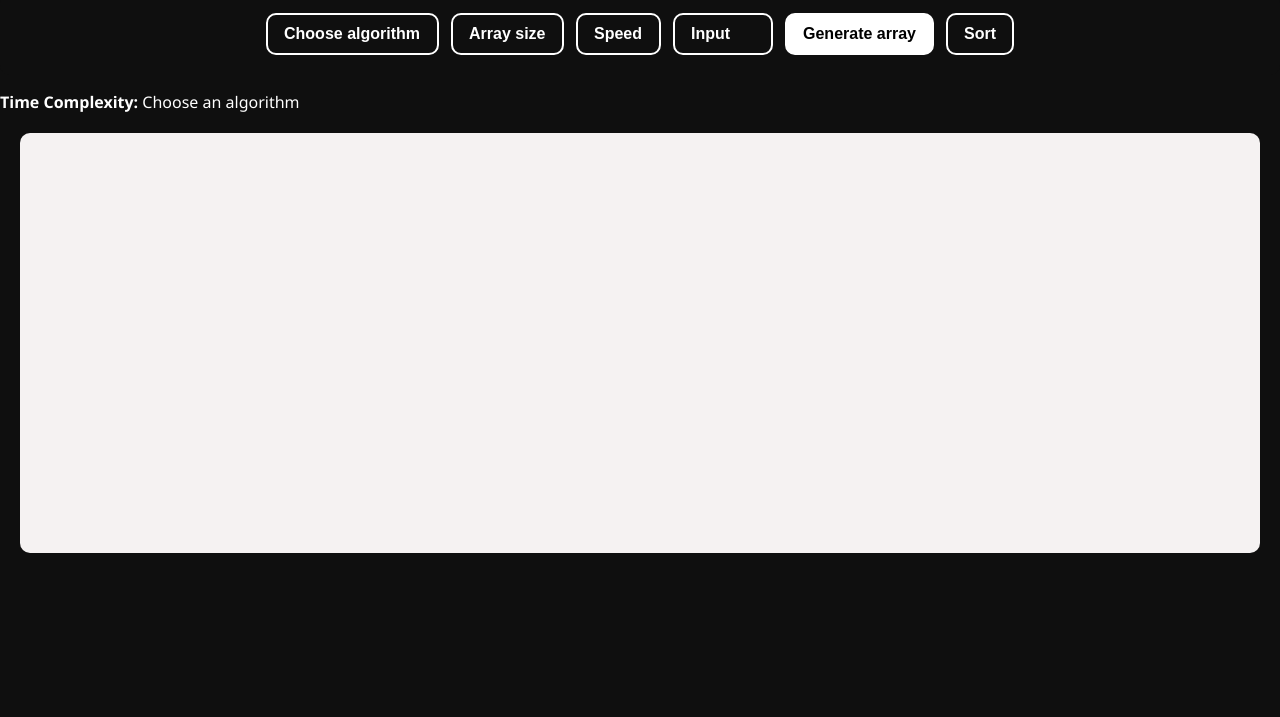
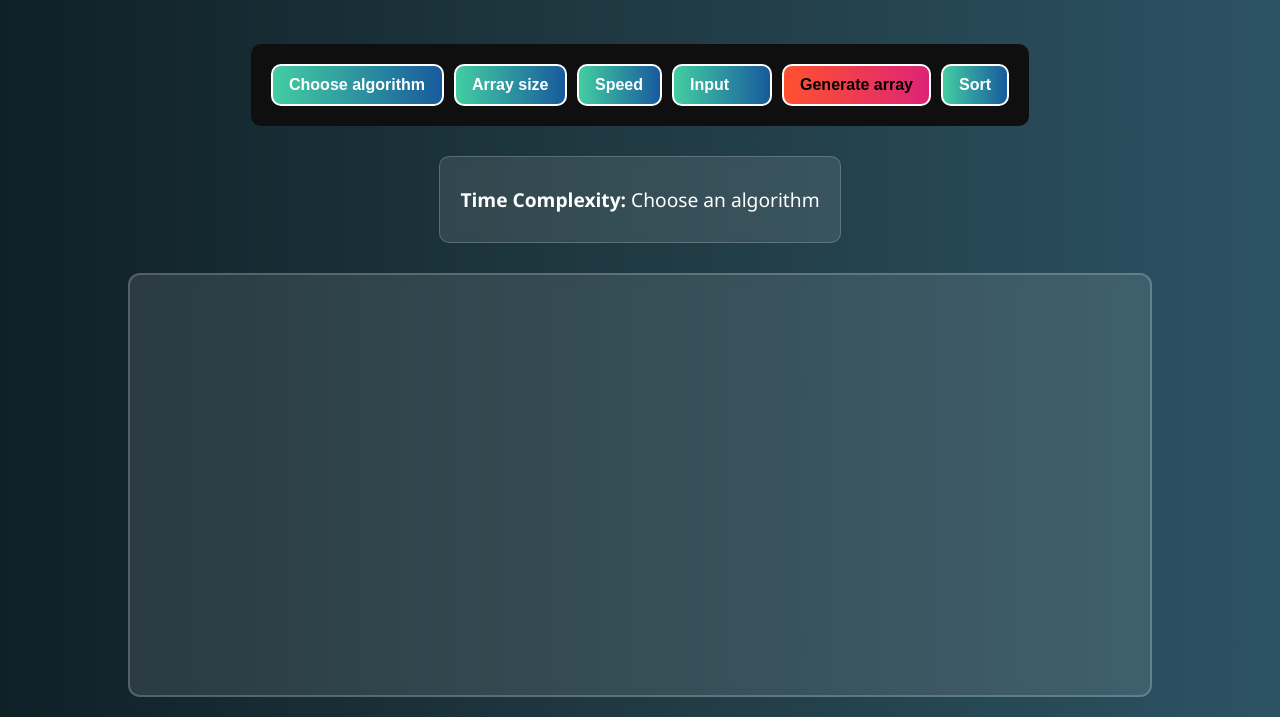
Before and after one commit to yasshh18/Sorting-visualizer, a plain HTML site: page index.html in a window 1280 px wide. Shown: the part 118-835 px from the top of the page. Before the commit the page ends 800 px from the top, so only its background shows below. Drawn offline with Linux system fonts and the light colour scheme.

Commit message:
index.html

```diff
--- a/index.html
+++ b/index.html
@@ -5,6 +5,104 @@
   <meta name="viewport" content="width=device-width, initial-scale=1.0" />
   <title>Sorting Visualizer</title>
   <link rel="stylesheet" href="style.css" />
+  <style>
+     body {
+      margin: 0;
+      font-family: 'Segoe UI', Tahoma, Geneva, Verdana, sans-serif;
+      background: linear-gradient(to right, #0f2027, #203a43, #2c5364);
+      color: white;
+      display: flex;
+      flex-direction: column;
+      align-items: center;
+      min-height: 100vh;
+    }
+
+    h1 {
+      margin-top: 20px;
+      font-size: 2.5rem;
+      background: linear-gradient(to right, #ff9966, #ff5e62);
+      -webkit-background-clip: text;
+      -webkit-text-fill-color: transparent;
+      text-align: center;
+    }
+
+    .toolbar {
+      margin: 20px 0;
+      display: flex;
+      flex-wrap: wrap;
+      justify-content: center;
+      gap: 10px;
+    }
+
+    select,
+    input,
+    button {
+      padding: 10px 15px;
+      border-radius: 10px;
+      border: none;
+      font-size: 1rem;
+      background: linear-gradient(to right, #43cea2, #185a9d);
+      color: white;
+      cursor: pointer;
+      transition: all 0.3s ease;
+    }
+
+    select:hover,
+    input:hover,
+    button:hover {
+      transform: scale(1.05);
+      box-shadow: 0 4px 15px rgba(0, 0, 0, 0.2);
+    }
+
+    .generate {
+      background: linear-gradient(to right, #ff512f, #dd2476);
+    }
+
+    #bars-container {
+      display: flex;
+      align-items: flex-end;
+      height: 400px;
+      width: 90%;
+      max-width: 1000px;
+      margin-top: 20px;
+      border-radius: 12px;
+      padding: 10px;
+      background: rgba(255, 255, 255, 0.1);
+      backdrop-filter: blur(5px);
+      border: 2px solid rgba(255, 255, 255, 0.2);
+      overflow: hidden;
+    }
+
+    .bar {
+      margin: 0 1px;
+      background: linear-gradient(to top, #ff758c, #ff7eb3);
+      width: 100%;
+      border-radius: 4px 4px 0 0;
+      transition: height 0.3s ease, background-color 0.3s ease;
+    }
+
+    .complexity {
+      margin: 10px auto;
+      font-size: 1.2rem;
+      text-align: center;
+      padding: 10px 20px;
+      border-radius: 10px;
+      background: rgba(255, 255, 255, 0.1);
+      backdrop-filter: blur(4px);
+      border: 1px solid rgba(255, 255, 255, 0.2);
+      color: #fff;
+    }
+
+    @media (max-width: 600px) {
+      #bars-container {
+        height: 250px;
+      }
+
+      h1 {
+        font-size: 1.8rem;
+      }
+    }
+   </style>
 </head>
 <body>
   <h1>Sorting Algorithm Visualizer</h1>
@@ -19,26 +117,6 @@
     </select>
     <select id="size">
       <option disabled selected>Array size</option>
-      <option value="5">5</option>
-      <option value="10">10</option>
-      <option value="15">15</option>
-      <option value="20">20</option>
-      <option value="25">25</option>
-      <option value="30">30</option>
-      <option value="35">35</option>
-      <option value="40">40</option>
-      <option value="45">45</option>
-      <option value="50">50</option>
-      <option value="55">55</option>
-      <option value="60">60</option>
-      <option value="65">65</option>
-      <option value="70">70</option>
-      <option value="75">75</option>
-      <option value="80">80</option>
-      <option value="85">85</option>
-      <option value="90">90</option>
-      <option value="95">95</option>
-      <option value="100">100</option>
     </select>
     <select id="speed">
       <option disabled selected>Speed</option>
@@ -52,7 +130,7 @@
       <option value="random">Random</option>
       <option value="manual">Manual</option>
     </select>
-    <input type="text" id="manualInput" placeholder="Enter array (e.g., 12,45,3,76)" style="display: none; padding: 10px; margin-top: 10px; width: 80%; max-width: 400px; border-radius: 8px; border: none;" />
+    <input type="text" id="manualInput" placeholder="Enter values separated by commas (e.g., 23, 12, 5, 78)" style="display: none; width: 100%; max-width: 400px;" />
     <button class="generate" onclick="generateArray()">Generate array</button>
     <button onclick="startSort()">Sort</button>
   </div>
@@ -61,6 +139,14 @@
   </div>
   <div id="bars-container"></div>
   <script>
+    const sizeSelect = document.getElementById("size");
+    for (let i = 5; i <= 100; i += 5) {
+      const option = document.createElement("option");
+      option.value = i;
+      option.textContent = i;
+      sizeSelect.appendChild(option);
+    }
+
     const inputType = document.getElementById("inputType");
     const manualInput = document.getElementById("manualInput");
     const algorithm = document.getElementById("algorithm");
```
